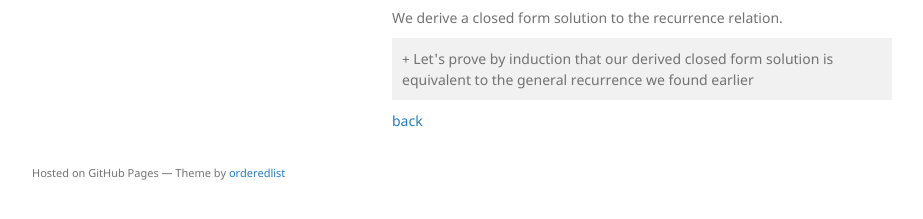
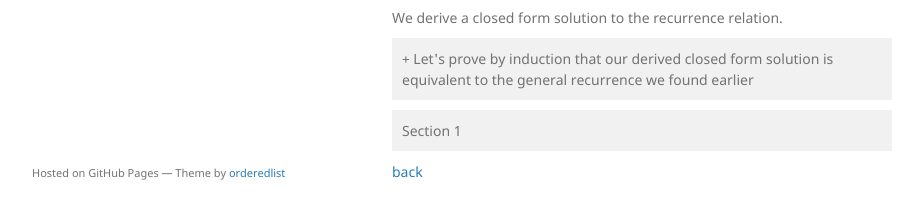
Before and after one commit to callistajosette/callistajosette.github.io, a Jekyll site: the page built from project-crease.md, in a window 1280 px wide and 900 px high, scrolled down 506 px. Shown: the part 658-877 px from the top of the window, without its empty margins (178-1101 px from the left). Built offline with Jekyll 4.4.1, drawn with Linux system fonts in a browser that asks for light colours; our own code applies the rules of GitHub Pages for plain Markdown files; before the commit the page ends 1355 px from its top, so only the background shows below that.

Commit message:
Update project-crease.md

```diff
--- a/project-crease.md
+++ b/project-crease.md
@@ -91,4 +91,16 @@ base case: n=0, 1
   <!-- Add more accordion items as needed -->
 </div>
 
+<div class="accordion">
+  <div class="accordion-item">
+    <input type="checkbox" class="accordion-input" id="section1">
+    <label class="accordion-header" for="section1">Section 1</label>
+    <div class="accordion-content">
+      <p>Content for section 1...</p>
+    </div>
+  </div>
+  <!-- Add more accordion items as needed -->
+</div>
+
+
 [back](./)
```
